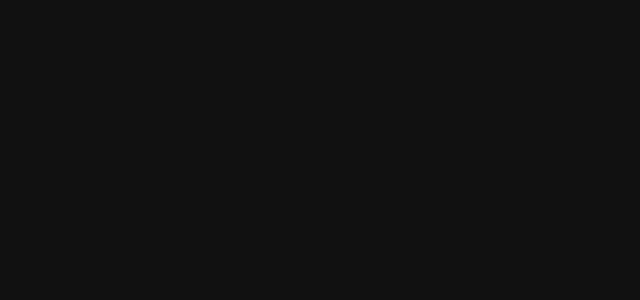
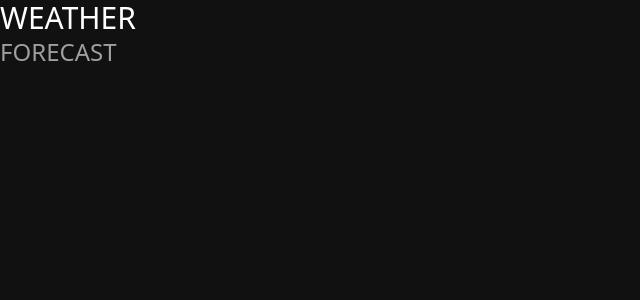
Before and after one commit to Shimi001/weather-app, a React (Vite) app: page / in a window 1280 px wide. Shown: the top 300 px of the page, without its empty margins (0-640 px from the left). Built offline with nearby package versions, Linux system fonts and the light colour scheme.

Commit message:
feat: implement Logo component

```diff
--- a/src/components/ui/Logo.tsx
+++ b/src/components/ui/Logo.tsx
@@ -1,7 +1,10 @@
 function Logo() {
   return (
     <>
-
+      <div className="flex flex-col text-white">
+        <span className="text-3xl">WEATHER</span>
+        <span className="text-2xl text-white/60">FORECAST</span>
+      </div>
     </>
   );
 }
```
